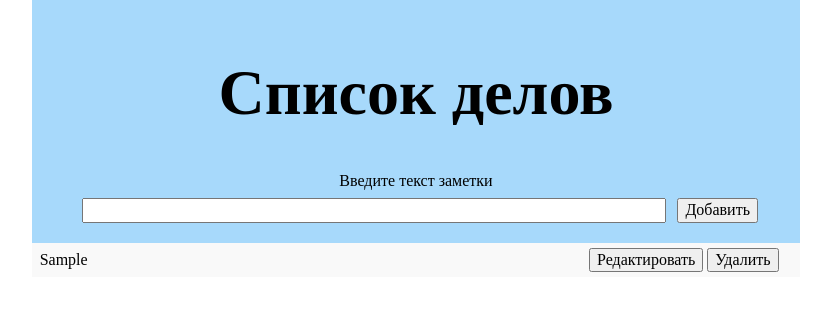
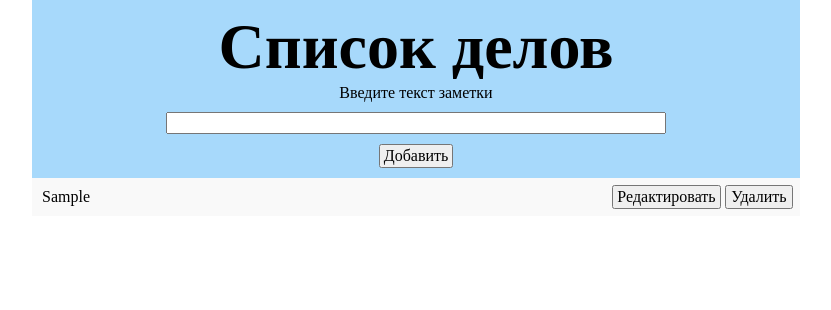
Before and after one commit to lapoosick/WebCourse, a plain HTML site: page TodoList/index.html in a window 1280 px wide. Both pictures are taken after typing "Sample" into the empty fields and a click on the button "Добавить". Shown: the whole page, without its empty margins (224-1055 px from the left). Drawn offline with nearby package versions, Linux system fonts and the light colour scheme.

Commit message:
TodoList: частично третьи исправления.

```diff
--- a/TodoList/index.html
+++ b/TodoList/index.html
@@ -3,7 +3,7 @@
 <head>
     <meta charset="UTF-8">
     <title>TODO List</title>
-    <link rel="stylesheet" href="https://necolas.github.io/normalize.css/8.0.1/normalize.css">
+    <link rel="stylesheet" href="css-reset.css">
     <link rel="stylesheet" href="style.css">
     <script src="script.js" defer></script>
 </head>
@@ -13,14 +13,16 @@
 
     <form class="new-todo-form" id="new-todo-form">
         <div>
-            <label class="label" for="new-todo-text-field">Введите текст заметки</label>
+            <label class="new-todo-text-field-label" for="new-todo-text-field">Введите текст заметки</label>
         </div>
 
-        <input class="new-todo-text-field" id="new-todo-text-field" type="text">
+        <div>
+            <input class="new-todo-text-field" id="new-todo-text-field" type="text">
 
-        <button type="submit">Добавить</button>
+            <span class="error-message">Необходимо ввести какой-то текст</span>
+        </div>
 
-        <div class="error-message">Необходимо ввести какой-то текст</div>
+        <button class="add-new-todo-item-button" type="submit">Добавить</button>
     </form>
 </div>
 
--- a/TodoList/script.js
+++ b/TodoList/script.js
@@ -4,6 +4,10 @@ document.addEventListener("DOMContentLoaded", function () {
     const todoList = document.getElementById("todo-list");
     const newTodoTextField = document.getElementById("new-todo-text-field");
     const newTodoForm = document.getElementById("new-todo-form");
+
+    newTodoTextField.addEventListener("focus", function (){
+        newTodoTextField.classList.remove("invalid");
+    });
 
     newTodoForm.addEventListener("submit", function (e) {
         e.preventDefault();
@@ -14,6 +18,7 @@ document.addEventListener("DOMContentLoaded", function () {
 
         if (newTodoText.length === 0) {
             newTodoTextField.classList.add("invalid");
+            newTodoTextField.blur();
 
             return;
         }
@@ -24,8 +29,12 @@ document.addEventListener("DOMContentLoaded", function () {
             newTodoItem.innerHTML = `
                 <div class="new-todo-item">
                     <div class="todo-text"></div>
-                    <button class="edit-button" type="button">Редактировать</button>
-                    <button class="delete-button" type="button">Удалить</button>
+
+                    <div class="buttons">
+                        <button class="edit-button" type="button">Редактировать</button>
+
+                        <button class="delete-button" type="button">Удалить</button>
+                    </div>
                 </div>
             `;
 
@@ -38,10 +47,17 @@ document.addEventListener("DOMContentLoaded", function () {
             newTodoItem.querySelector(".edit-button").addEventListener("click", function () {
                 newTodoItem.innerHTML = `
                     <form class="edit-todo-item-form">
-                        <input class="edit-todo-text-field" type="text">
-                        <button class="save-button" type="submit">Сохранить</button>
-                        <button class="cancel-button" type="button">Отмена</button>
-                        <div class="error-message">Необходимо ввести какой-то текст</div>
+                        <div class="edit-todo-div">
+                            <input class="edit-todo-text-field" type="text">
+
+                            <div class="error-message">Необходимо ввести какой-то текст</div>
+                        </div>
+
+                        <div class="buttons">
+                            <button class="save-button" type="submit">Сохранить</button>
+
+                            <button class="cancel-button" type="button">Отмена</button>
+                        </div>
                     </form>
                 `;
 
@@ -54,6 +70,10 @@ document.addEventListener("DOMContentLoaded", function () {
 
                 const editTodoItemForm = newTodoItem.querySelector(".edit-todo-item-form");
 
+                editTodoTextField.addEventListener("focus", function (){
+                    editTodoTextField.classList.remove("invalid");
+                });
+
                 editTodoItemForm.addEventListener("submit", function (e) {
                     e.preventDefault();
 
@@ -61,6 +81,7 @@ document.addEventListener("DOMContentLoaded", function () {
 
                     if (editedTodoText.length === 0) {
                         editTodoTextField.classList.add("invalid");
+                        editTodoTextField.blur();
 
                         return;
                     }
--- a/TodoList/style.css
+++ b/TodoList/style.css
@@ -1,38 +1,24 @@
 .header {
     background-color: #a7d9fb;
-    padding: 1% 0;
+    padding: 10px 0;
     text-align: center;
     width: 60%;
     margin: 0 auto;
 }
 
-.header > h1 {
+.header h1 {
     font-size: 64px;
 }
 
-.todo-list {
-    padding-left: 0;
-    width: 60%;
-    margin: 0 auto;
-}
-
-.todo-list li {
-    list-style-type: none;
-    background-color: beige;
-}
-
-.todo-list li:nth-child(odd) {
-    background: #f9f9f9;
-}
-
-.todo-list li:hover {
-    background-color: #ddd;
+.new-todo-text-field {
+    width: 65%;
+    margin: 10px;
 }
 
 .error-message {
     color: #f00;
     text-align: center;
-    padding-bottom: 1%;
+    padding-bottom: 10px;
     display: none;
 }
 
@@ -44,27 +30,72 @@
     display: block;
 }
 
-.new-todo-text-field {
-    width: 75%;
-    margin: 1%;
+.todo-list {
+    padding-left: 0;
+    width: 60%;
+    margin: 0 auto;
+}
+
+.todo-list li {
+    list-style-type: none;
+    background-color: #f5f5dc;
+}
+
+.todo-list li:nth-child(odd) {
+    background: #f9f9f9;
+}
+
+.todo-list li:hover {
+    background-color: #ddd;
+}
+
+.todo-list li div {
+    vertical-align: middle;
 }
 
 .todo-text {
-    padding: 1%;
+    padding: 10px;
     display: inline-block;
-    width: 70%;
+    width: 75%;
+}
+
+.edit-todo-div {
+    width: 75%;
+    display: inline-block;
 }
 
 .edit-todo-text-field {
-    width: 69%;
-    display: inline-block;
-    margin: 1%;
+    width: 96%;
+    margin: 10px;
 }
 
-.new-todo-item > * {
-    vertical-align: middle;
+.buttons {
+    display: inline-block;
+    text-align: right;
 }
 
-button {
+.buttons button {
+    padding: 1px 3px;
     cursor: pointer;
 }
+
+.add-new-todo-item-button {
+    padding: 1px 3px;
+    cursor: pointer;
+}
+
+.edit-button {
+    width: 109px;
+}
+
+.delete-button {
+    width: 68px;
+}
+
+.save-button {
+    width: 109px;
+}
+
+.cancel-button {
+    width: 68px;
+}
```
